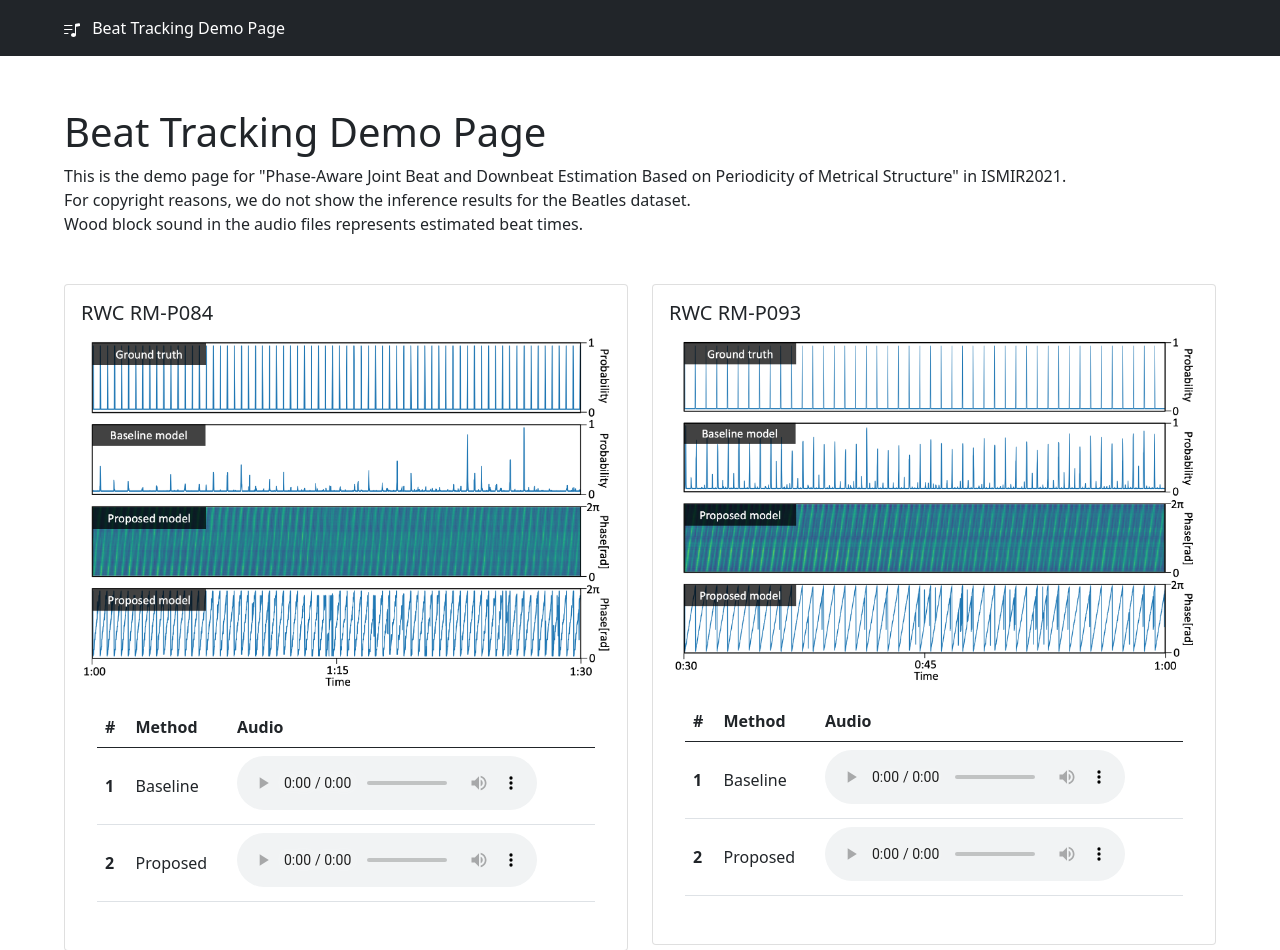
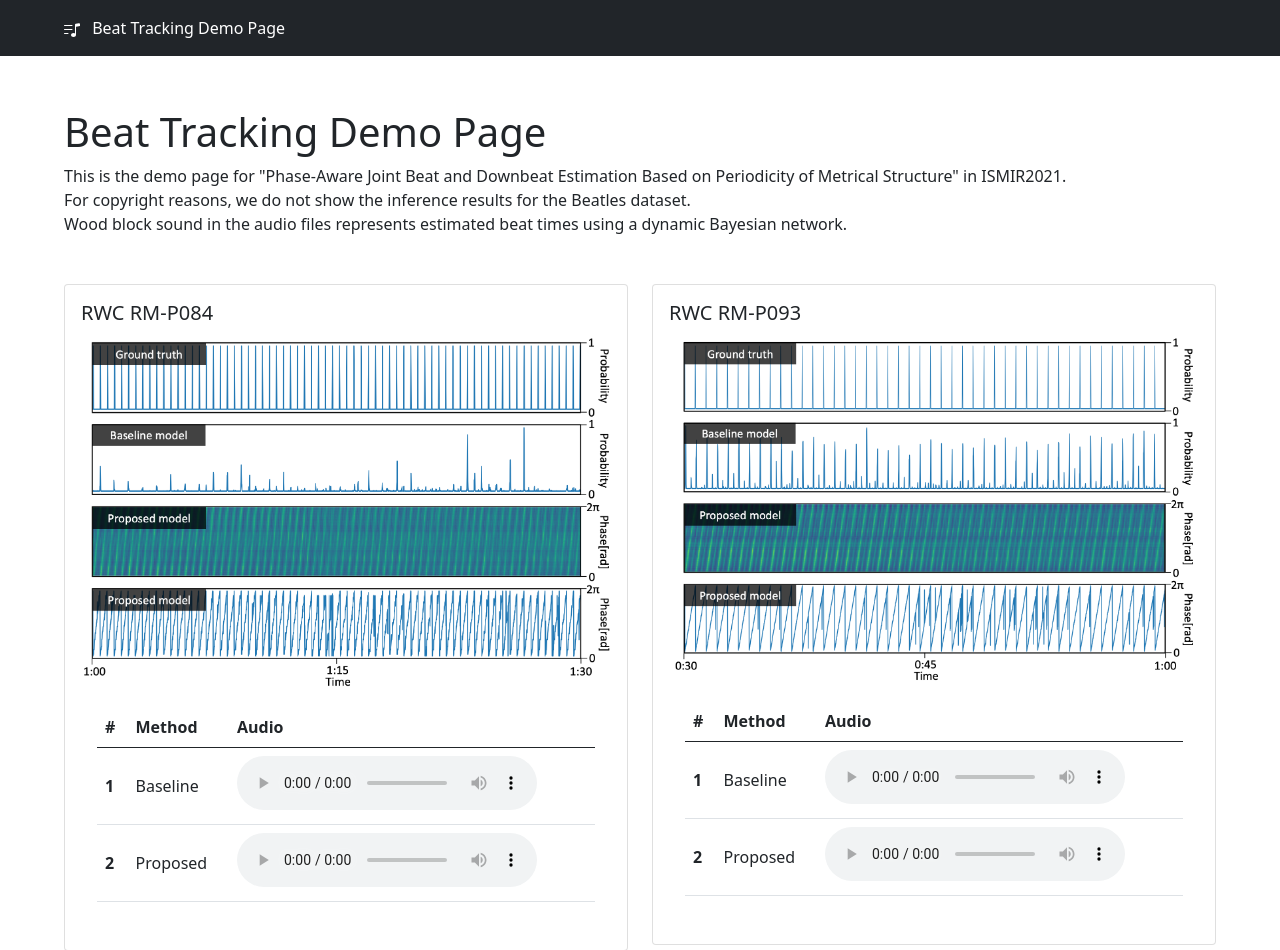
Before and after one commit to phase2bdbt/phase2bdbt.github.io, a plain HTML site: page index.html in a window 1280 px wide. Drawn offline with nearby package versions, Linux system fonts and the light colour scheme.

Commit message:
Update index.html

```diff
--- a/index.html
+++ b/index.html
@@ -32,7 +32,7 @@
 		<span>
 			This is the demo page for "Phase-Aware Joint Beat and Downbeat Estimation Based on Periodicity of Metrical Structure" in ISMIR2021.<br>
 			For copyright reasons, we do not show the inference results for the Beatles dataset.<br>
-			Wood block sound in the audio files represents estimated beat times.
+			Wood block sound in the audio files represents estimated beat times using a dynamic Bayesian network.
 		</span>
 	</div>
 	<div class="row px-5">
```
